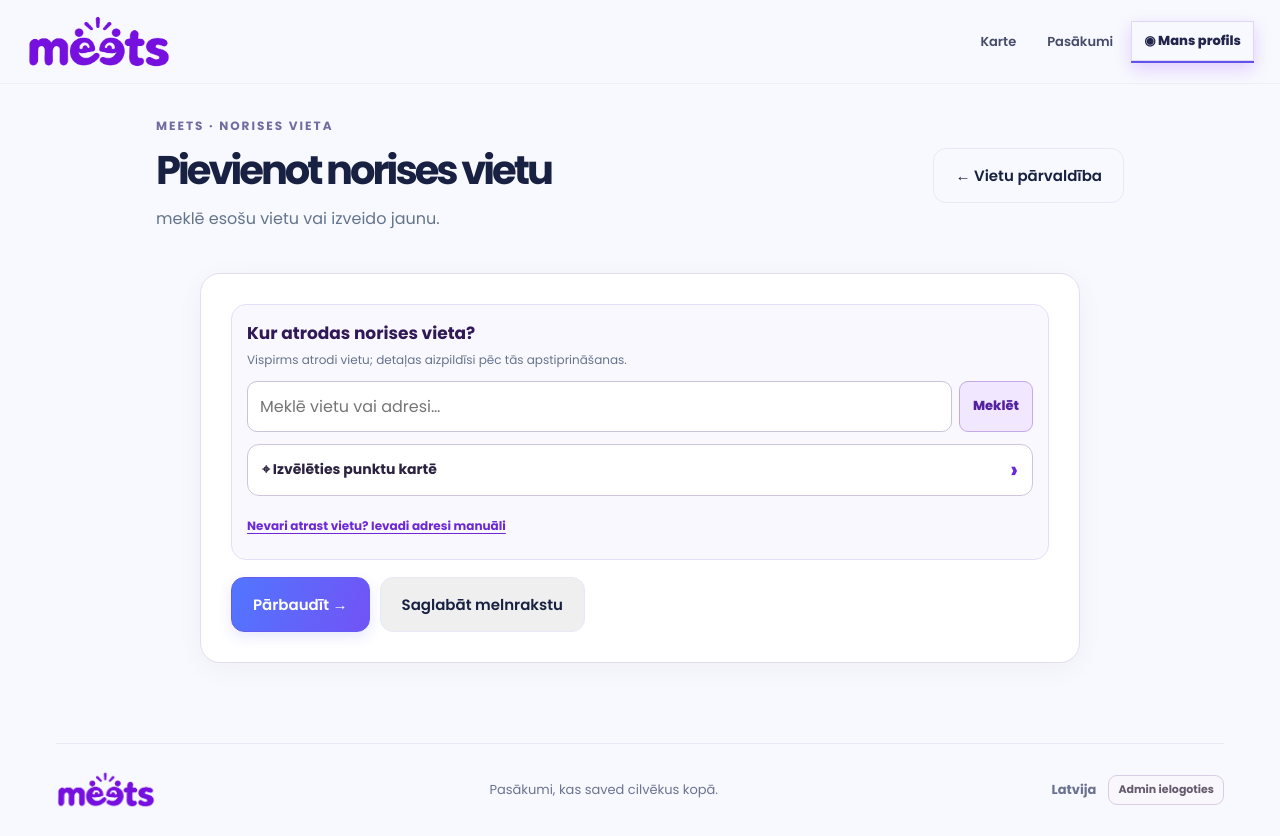
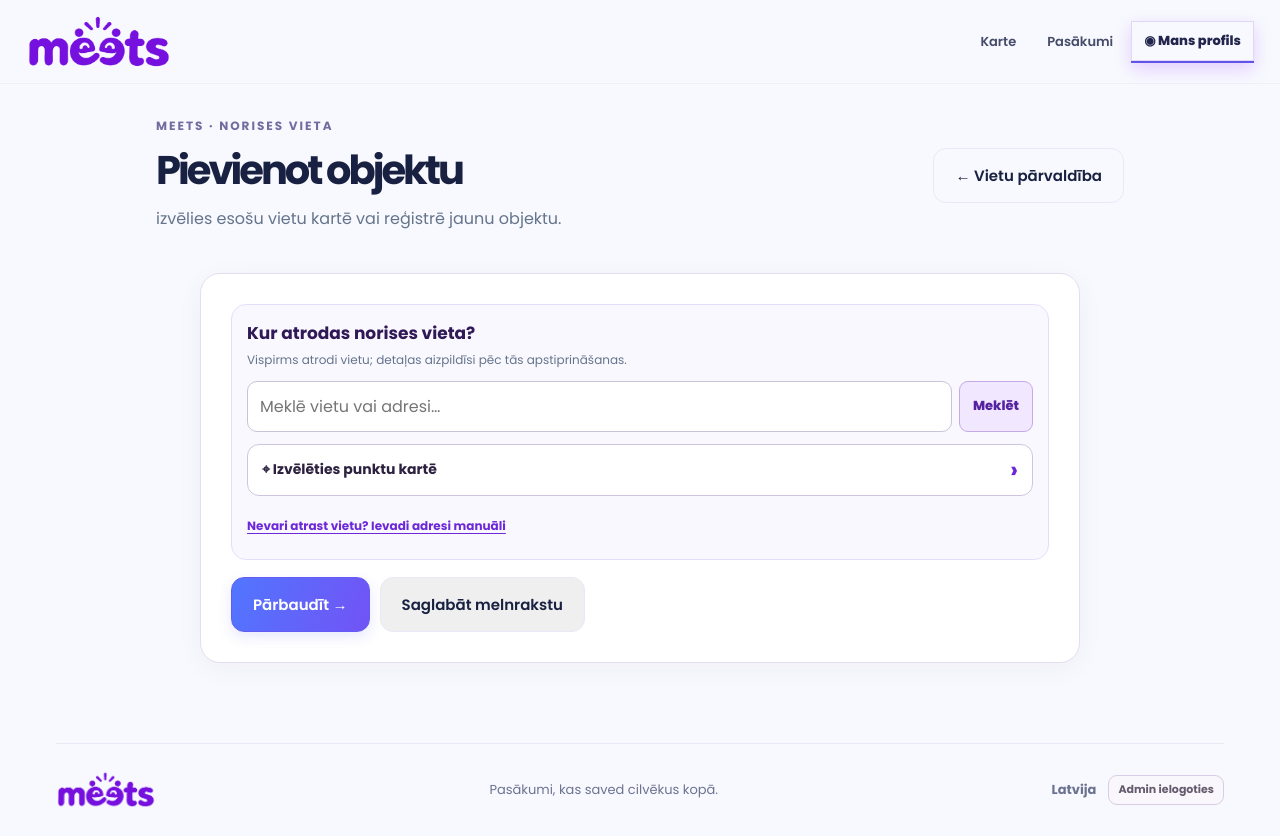
Before and after one commit to girtspolis1-sudo/meets-2, a Next.js app: page /registre-vietu in a window 1280 px wide. Built offline with nearby package versions, Linux system fonts and the light colour scheme.

Commit message:
Make object creation concise and connect directly to prefilled event flow

```diff
--- a/app/registre-vietu/page.jsx
+++ b/app/registre-vietu/page.jsx
@@ -87,7 +87,7 @@ function VenueRegistrationInner(){
  if(!loaded)return <p className="meets-profile-skeleton" role="status">Ielādē norises vietu redaktoru…</p>;
 
  const page=<section className="meets-organizer-page quick-flow venue-editor">
-  <div className="meets-account-heading"><div><p className="eyebrow">MEETS · Norises vieta</p><h1>{existingId?'Labot norises vietu':'Pievienot norises vietu'}</h1><p className="meets-muted">{activeOrg?<><strong>{activeOrg.name}</strong> · </>:null}meklē esošu vietu vai izveido jaunu.</p></div>
+  <div className="meets-account-heading"><div><p className="eyebrow">MEETS · Norises vieta</p><h1>{existingId?'Labot objektu':'Pievienot objektu'}</h1><p className="meets-muted">{activeOrg?<><strong>{activeOrg.name}</strong> · </>:null}izvēlies esošu vietu kartē vai reģistrē jaunu objektu.</p></div>
    <Link href={orgId?'/organizators?org='+orgId+'&panel=venues':'/organizators'} className="button">← Vietu pārvaldība</Link></div>
   {organizations.length>1&&stage!=='done'&&<div className="event-editor-context"><label>Organizators<select value={orgId} onChange={e=>switchOrg(e.target.value)}><option value="">Izvēlies organizatoru</option>{organizations.map(o=><option value={o.id} key={o.id}>{o.name}</option>)}</select></label></div>}
   {account&&organizations.length===0&&<div className="event-editor-org-needed"><strong>Vispirms izveido organizatoru.</strong><p>Vieta tiks piesaistīta organizatoram, kas to pārvalda vai izmanto.</p><button className="button primary" type="button" onClick={organizerSetup}>Sākt organizēt →</button></div>}
@@ -107,8 +107,8 @@ function VenueRegistrationInner(){
    <p className="quick-flow-note">{publicId?'Esoša publiska vieta tiks tikai piesaistīta organizatoram kā izmantota vieta.':form.is_public?'Vieta būs publiska un tai būs publiskais kalendārs.':'Vieta paliks organizācijas iekšējā sarakstā.'}</p>
    <div className="quick-flow-actions"><button className="button" type="button" onClick={()=>setStage('edit')}>← Labot</button><button className="button primary" disabled={busy||activeOrg?.role==='viewer'} onClick={persist}>{busy?'Saglabā…':publicId?'Pievienot izmantotajām vietām →':'Saglabāt vietu →'}</button></div></div>}
   {stage==='auth'&&<div className="quick-flow-card"><Authentication onSuccess={async value=>{try{const x=await load(value);const chosen=x.result.organizations?.length===1?x.result.organizations[0].id:orgId;setOrgId(chosen);setStage('preview');setError('');}catch(e){setError(e.message);}}}/><button className="button" onClick={()=>setStage('preview')}>← Atpakaļ</button></div>}
-  {stage==='done'&&<div className="quick-flow-card"><div className="quick-flow-success">✓</div><h2>{saved?.name||form.name}</h2><p>{publicId?'Vieta piesaistīta organizatoram kā izmantota publiska vieta.':'Vieta saglabāta organizatora norises vietās.'}</p>
-   <div className="quick-flow-actions"><Link className="button primary" href={'/registre-pasakumu/vienkarsi?venue='+saved?.id+'&org='+orgId}>+ Pasākums šajā vietā →</Link><Link className="button" href={'/organizators?org='+orgId+'&panel=venues'}>Norises vietas →</Link></div></div>}
+  {stage==='done'&&<div className="quick-flow-card"><div className="quick-flow-success">✓</div><h2>{saved?.name||form.name}</h2><p>{publicId?'Vieta piesaistīta organizatoram kā izmantota publiska vieta.':'Objekts izveidots un saglabāts.'}</p>
+   <div className="quick-flow-actions"><Link className="button primary" href={'/registre-pasakumu/vienkarsi?venue='+saved?.id+'&org='+orgId}>+ Pievienot pasākumu →</Link><Link className="button" href={'/organizators?org='+orgId+'&panel=venues'}>Atvērt objektus →</Link></div></div>}
  </section>;
  return account?<ProfileShell session={account} activeOrganization={activeOrg}>{page}</ProfileShell>:page;
 }
```
